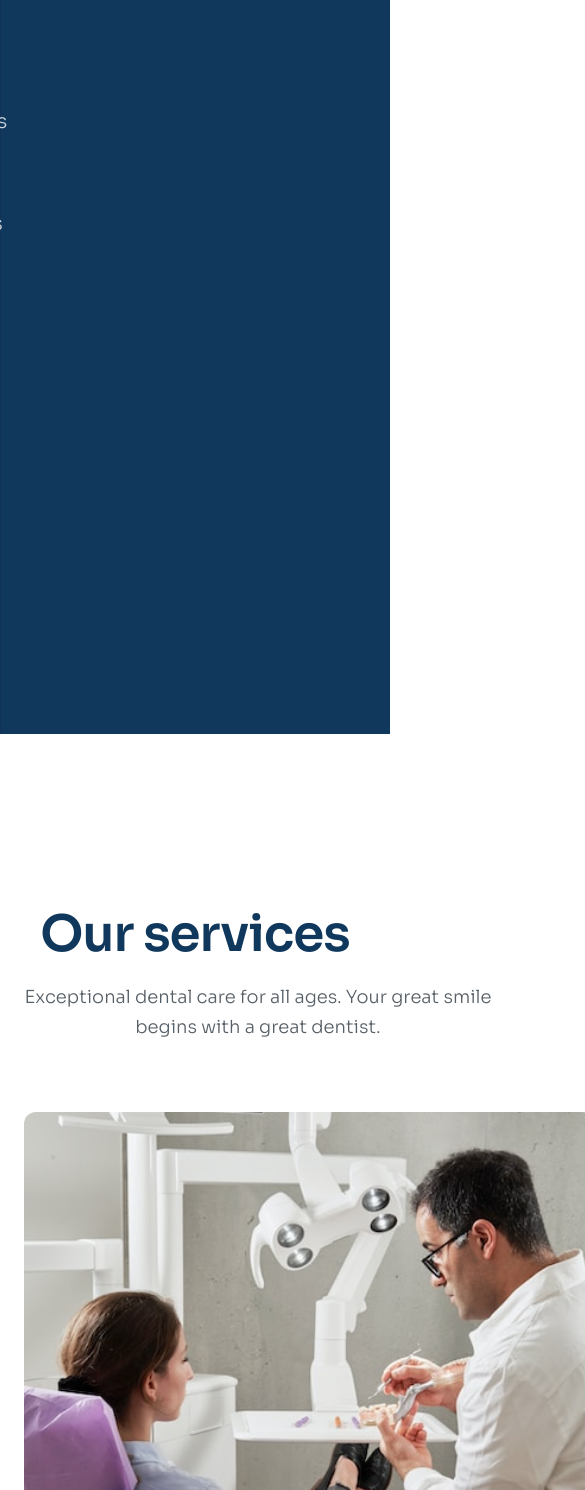
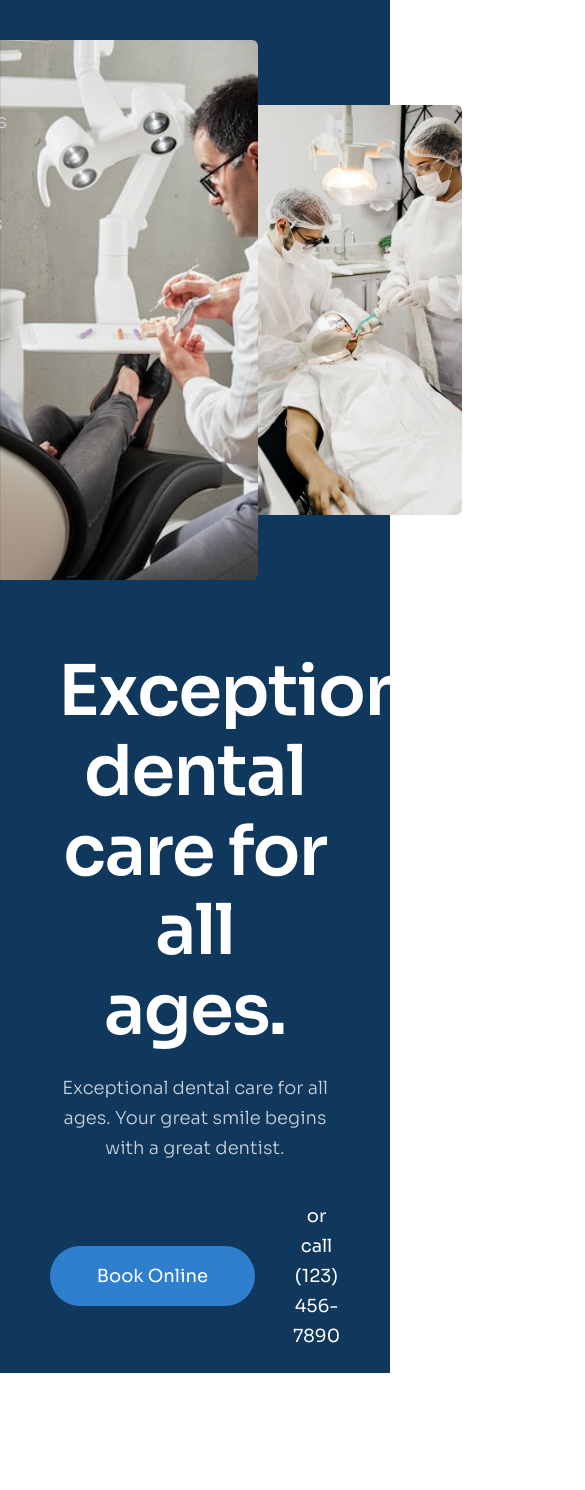
Before and after one commit to heju1201/Responsive-Project3, a plain HTML site: page index.html in a window 390 px wide. Shown: the part 110-1600 px from the top of the page, 585 px wide, since content can reach past the window. Drawn offline with nearby package versions, Linux system fonts and the light colour scheme.

Commit message:
code phần hero & service

```diff
--- a/assets/css/responsive.css
+++ b/assets/css/responsive.css
@@ -78,6 +78,40 @@
   .navbar__link:hover {
     background-color: #00ffff37;
   }
+  /*9. khối hero  */
+  .hero {
+    flex-direction: column;
+    row-gap: 50px;
+  }
+  .hero__content {
+    order: 2;
+    text-align: center;
+    width: 80%;
+    margin: 22px auto;
+  }
+  .hero__media {
+    order: 1;
+  }
+  .hero__row {
+    justify-content: center;
+    row-gap: 20px;
+  }
+  /* 10. khối service */
+  .service__row {
+    flex-direction: column;
+    gap: 30px;
+  }
+  .service__img {
+    width: 100%;
+  }
+  .service__list {
+    text-align: center;
+    justify-content: center;
+  }
+  .service-item {
+    width: 90%;
+    text-align: start;
+  }
 }
 /* Table */
 @media (min-width: 768px) and (max-width: 991.98px) {
@@ -86,8 +120,6 @@
 @media (min-width: 767.98px) {
 }
 /* tạm ẩn không liên quan */
-.hero,
-.footer,
-.main {
+.footer {
   display: none;
 }
```
